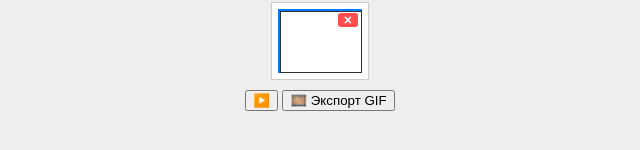
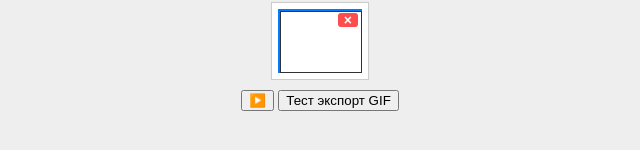
Before and after one commit to Ira4a/P-Bi.2, a plain HTML site: page index.html in a window 1280 px wide. Shown: the part 524-674 px from the top of the page, 320-960 px from the left. Drawn offline with Linux system fonts and the light colour scheme.

Commit message:
Update index.html

```diff
--- a/index.html
+++ b/index.html
@@ -27,7 +27,7 @@
 
   <div class="playback">
     <button onclick="togglePlay()" id="playPauseBtn">▶️</button>
-    <button onclick="exportGIF()">🎞️ Экспорт GIF</button>
+    <button onclick="testGIF()">Тест экспорт GIF</button>
   </div>
 
   <script src="https://cdn.jsdelivr.net/npm/gif.js@0.2.0/dist/gif.js"></script>
```
